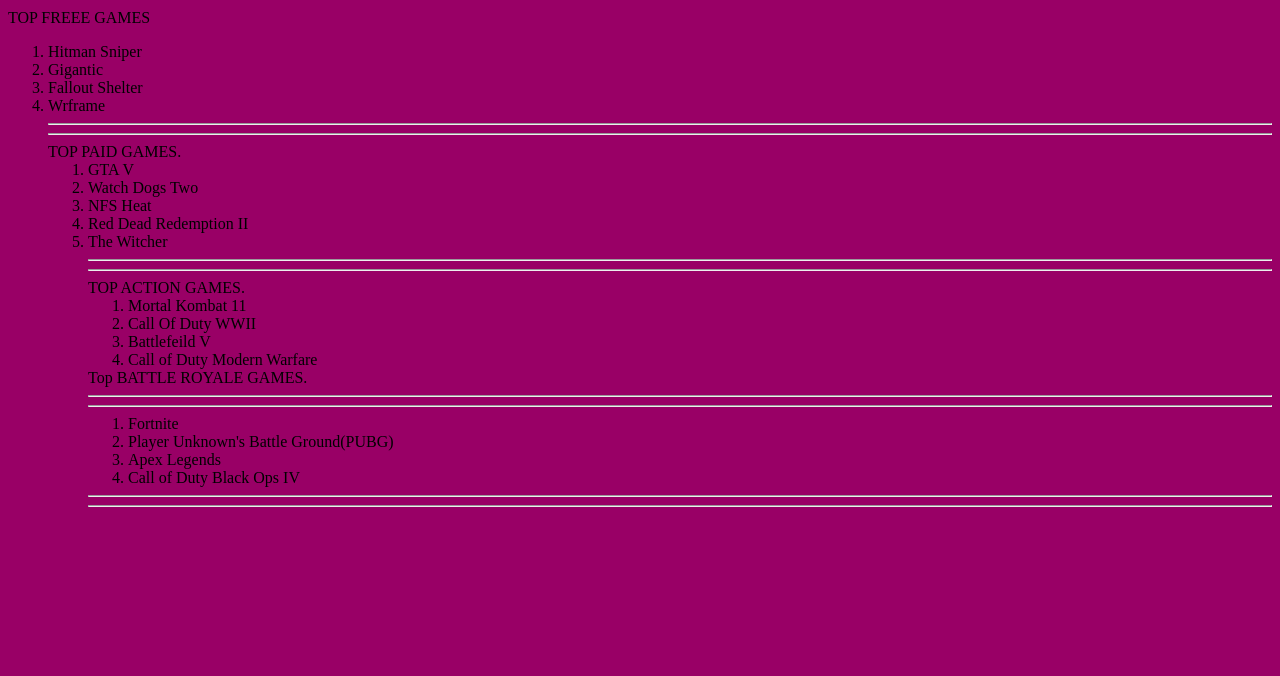
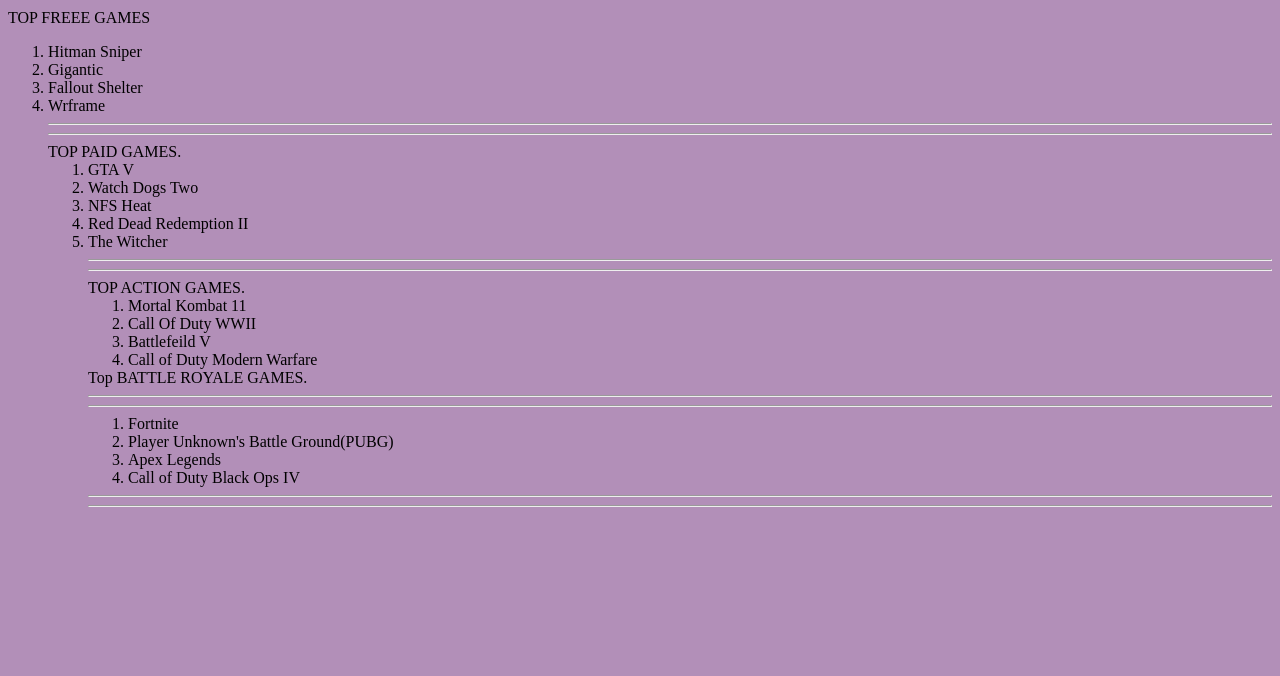
Before and after one commit to amitanavalkar/demo.github.io, a plain HTML site: page games.html in a window 1280 px wide. Shown: the part 124-800 px from the top of the page. Drawn offline with Linux system fonts and the light colour scheme.

Commit message:
Update games.html

```diff
--- a/games.html
+++ b/games.html
@@ -1,5 +1,5 @@
 <html>
-<body bgcolor=#990066>
+<body bgcolor= #b28fb8>
 <table><img src="game logo for html.jpg" width=100 height=100 align=left>
   <h1 align=center> GAMES </h1></table>
 <table><h2 align="center"><a href="index.html">HOME</a>&nbsp;&nbsp;&nbsp;&nbsp;&nbsp;&nbsp;&nbsp;&nbsp;&nbsp;&nbsp;
```
